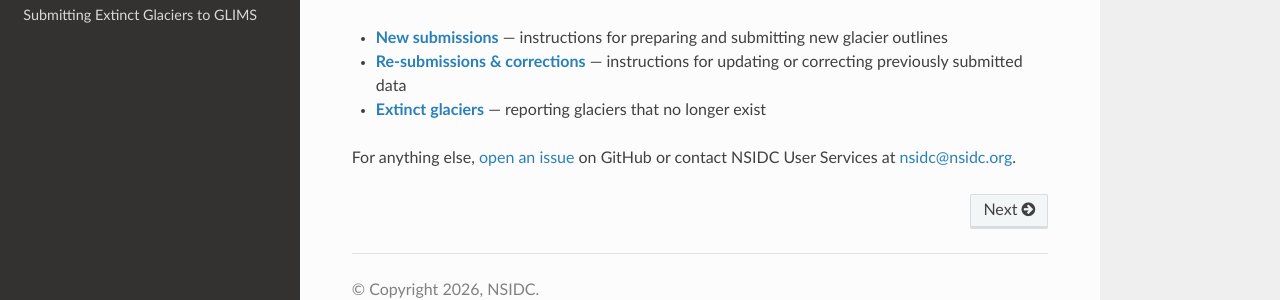
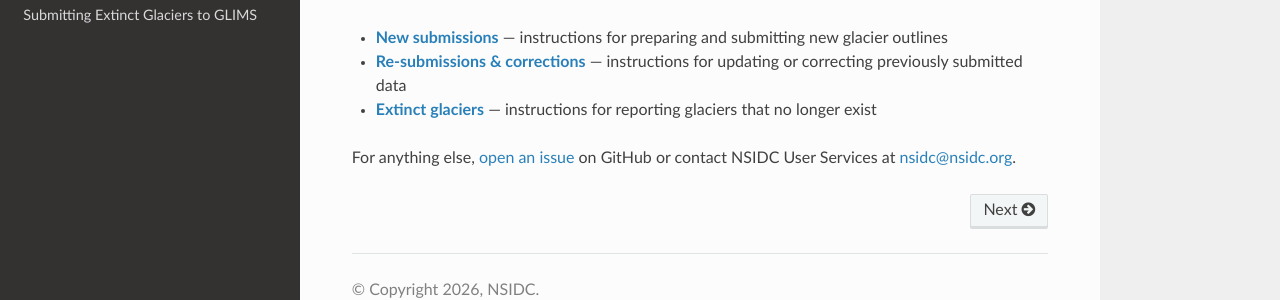
Before and after one commit to glims-nsidc/glims-submissions-docs, a Sphinx documentation site: the page built from docs/index.md, in a window 1280 px wide. Shown: the part 182-482 px from the top of the page. Built offline with Sphinx 7.4.7 and the Read the Docs theme 3.1.0, drawn with Linux system fonts in a browser that asks for light colours.

Commit message:
Update docs/index.md
Co-authored-by: Andy Barrett <andypbarrett@gmail.com>

```diff
--- a/docs/index.md
+++ b/docs/index.md
@@ -7,7 +7,7 @@ GLIMS (Global Land Ice Measurements from Space).
   submitting new glacier outlines
 - **[Re-submissions & corrections](re_submitting.md)** — instructions for updating or correcting
   previously submitted data
-- **[Extinct glaciers](submitting_extinct_glaciers.md)** — reporting glaciers that no
+- **[Extinct glaciers](submitting_extinct_glaciers.md)** — instructions for reporting glaciers that no
   longer exist
 
 For anything else, [open an issue](https://github.com/glims-nsidc/glims-submissions/issues)
```
